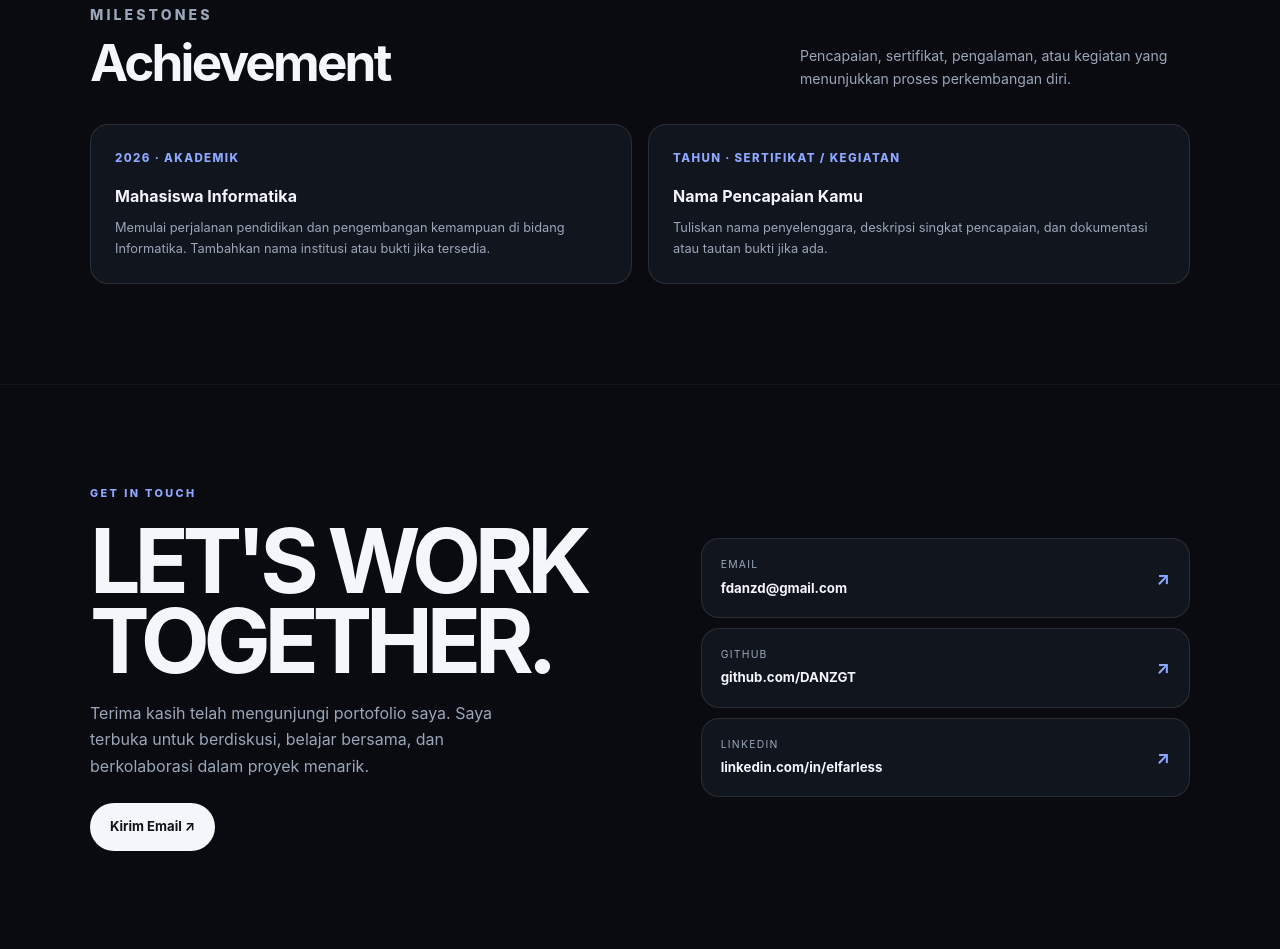
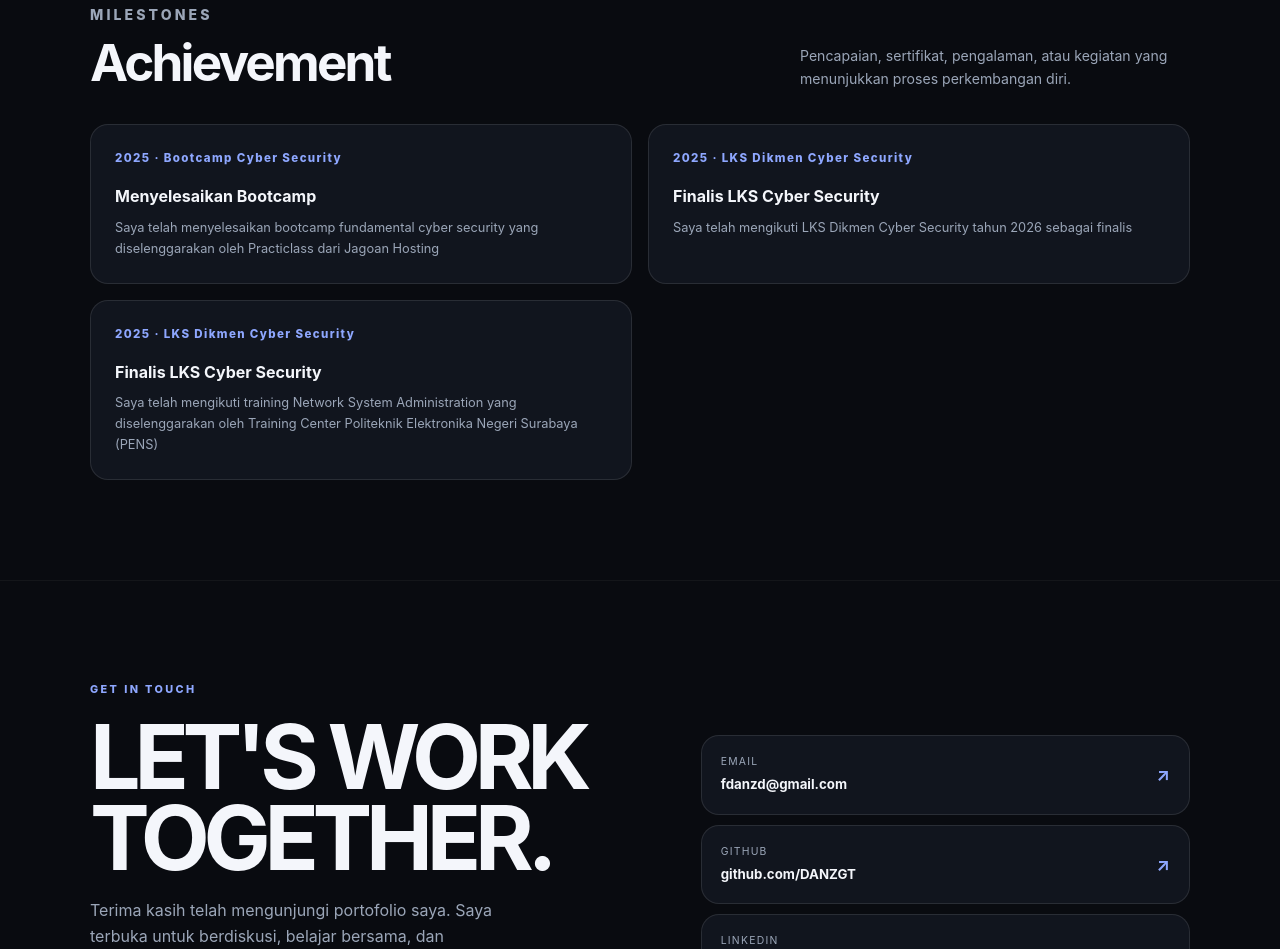
Before and after one commit to DANZGT/portfolio-afk, a plain HTML site: page index.html in a window 1280 px wide. Shown: the part 3579-4528 px from the top of the page. Drawn offline with Linux system fonts and the light colour scheme.

Commit message:
Add achievements related to Cyber Security bootcamp

```diff
--- a/index.html
+++ b/index.html
@@ -218,8 +218,9 @@
     <div class="container">
       <div class="section-head"><div><p class="eyebrow">Milestones</p><h2>Achievement</h2></div><p>Pencapaian, sertifikat, pengalaman, atau kegiatan yang menunjukkan proses perkembangan diri.</p></div>
       <div class="grid achievements">
-        <article class="achievement"><div class="year">2026 · AKADEMIK</div><h3>Mahasiswa Informatika</h3><p>Memulai perjalanan pendidikan dan pengembangan kemampuan di bidang Informatika. Tambahkan nama institusi atau bukti jika tersedia.</p></article>
-        <article class="achievement"><div class="year">TAHUN · SERTIFIKAT / KEGIATAN</div><h3>Nama Pencapaian Kamu</h3><p>Tuliskan nama penyelenggara, deskripsi singkat pencapaian, dan dokumentasi atau tautan bukti jika ada.</p></article>
+        <article class="achievement"><div class="year">2025 · Bootcamp Cyber Security</div><h3>Menyelesaikan Bootcamp</h3><p>Saya telah menyelesaikan bootcamp fundamental cyber security yang diselenggarakan oleh Practiclass dari Jagoan Hosting</p></article>
+        <article class="achievement"><div class="year">2025 · LKS Dikmen Cyber Security</div><h3>Finalis LKS Cyber Security</h3><p>Saya telah mengikuti LKS Dikmen Cyber Security tahun 2026 sebagai finalis</p></article>
+         <article class="achievement"><div class="year">2025 · LKS Dikmen Cyber Security</div><h3>Finalis LKS Cyber Security</h3><p>Saya telah mengikuti training Network System Administration yang diselenggarakan oleh Training Center Politeknik Elektronika Negeri Surabaya (PENS) </p></article>
       </div>
     </div>
   </section>
```
